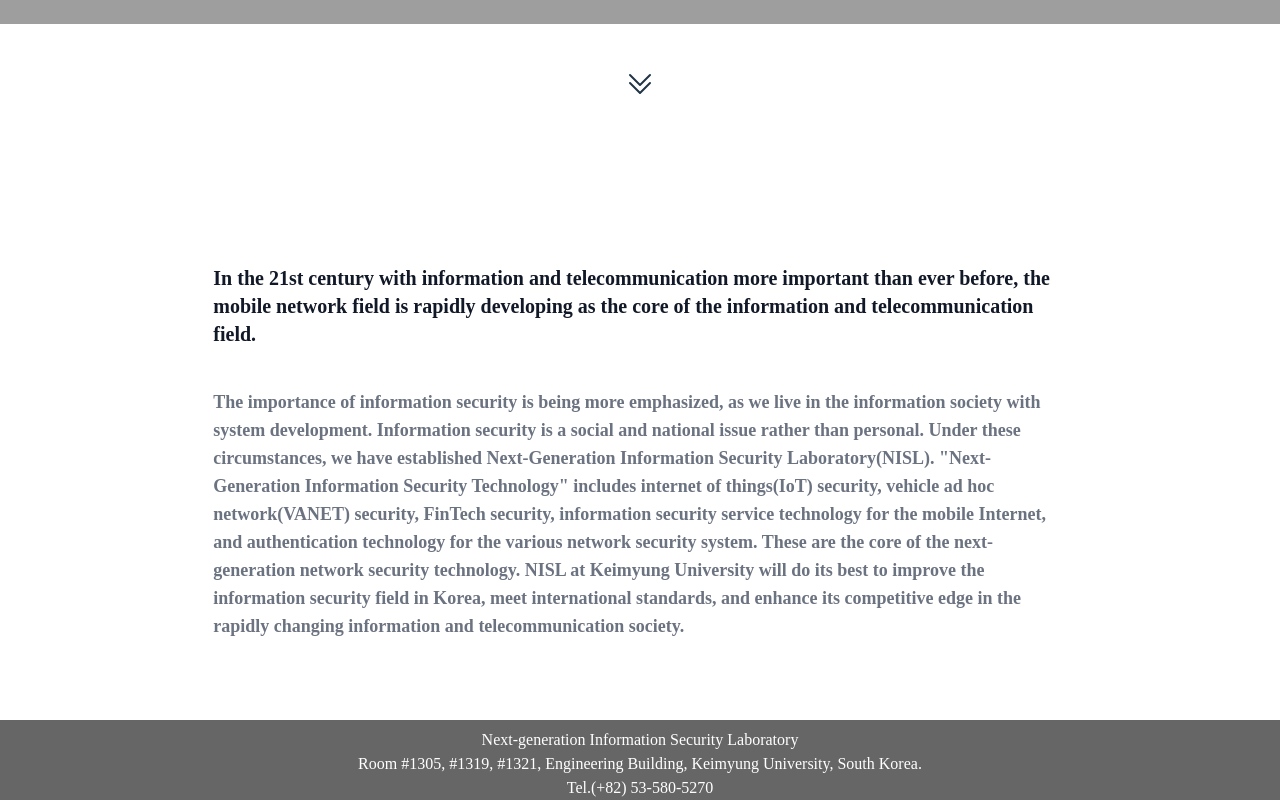
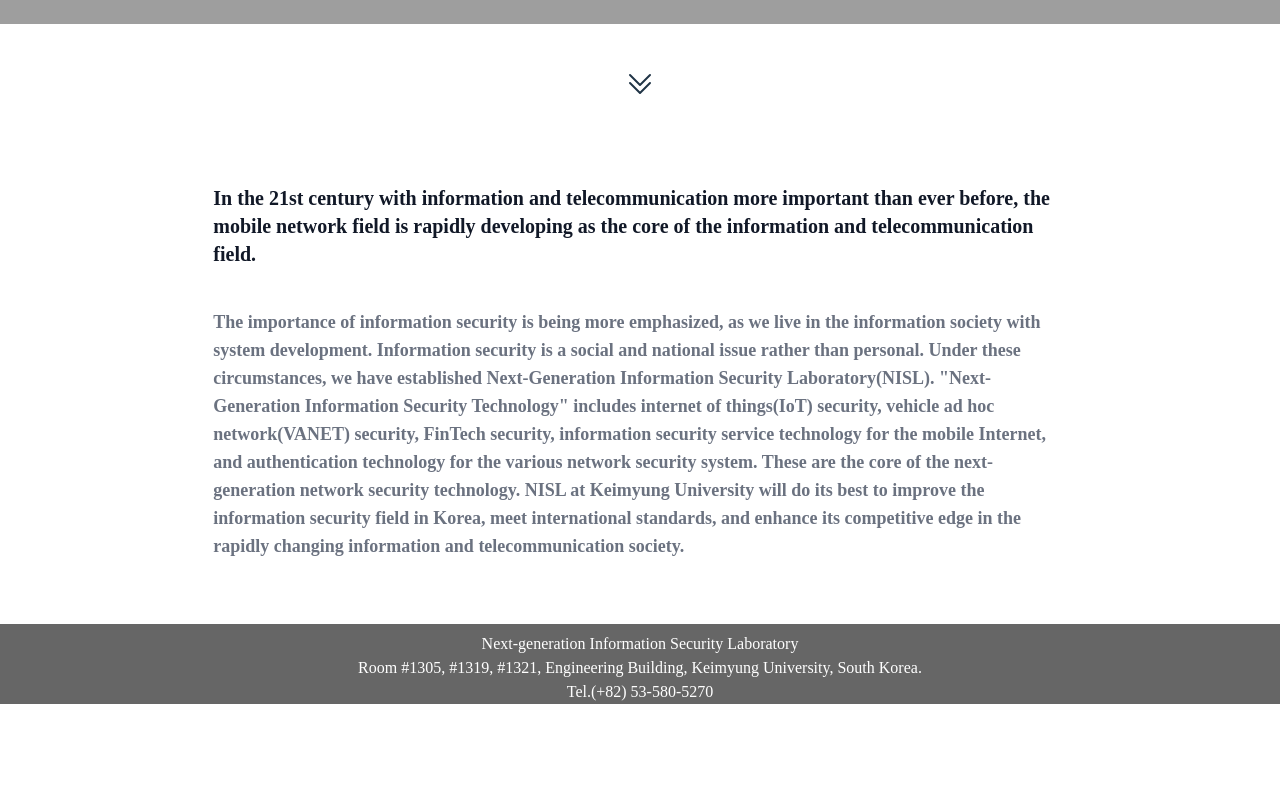
Before and after one commit to KMU-NISL/client, a React (Vite) app: page /introduce in a window 1280 px wide. Shown: the part 616-1416 px from the top of the page. After the commit the page ends 1320 px from the top, so only its background shows below. Built offline with nearby package versions, Linux system fonts and the light colour scheme; grey boxes are pictures that could not be loaded; a web font is replaced by a local one.

Commit message:
refactor : introduce 본문 마진 조절

```diff
--- a/src/pages/Introduce.tsx
+++ b/src/pages/Introduce.tsx
@@ -28,7 +28,7 @@ const Introduce: React.FC = () => {
                 </svg>
             </div>
             <div className='w-full flex flex-col justify-center items-center'>
-                <div className='w-2/3  m-20'>
+                <div className='w-2/3  m-16 mt-0'>
                     <div className='text-xl font-bold text-gray-900'>
                         In the 21st century with information and telecommunication more important than ever before, the
                         mobile network field is rapidly developing as the core of the information and telecommunication
```
